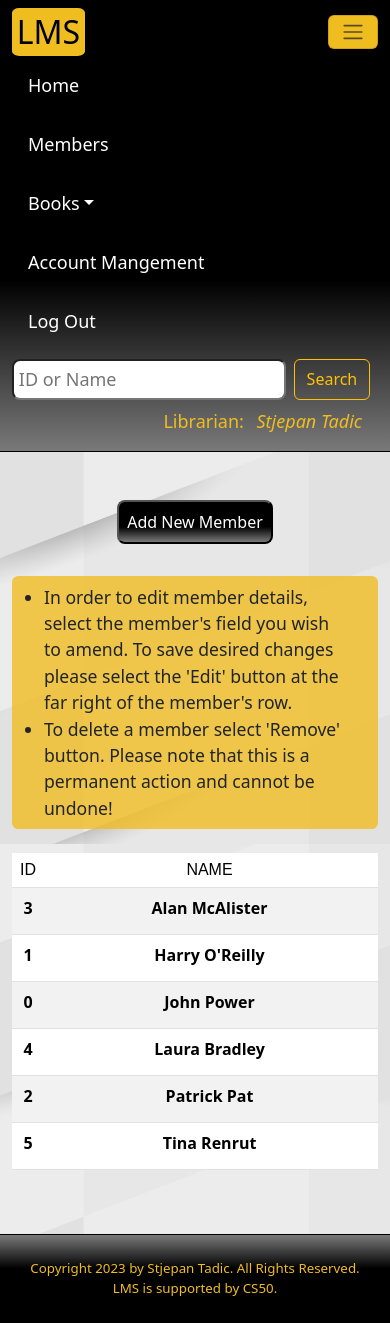
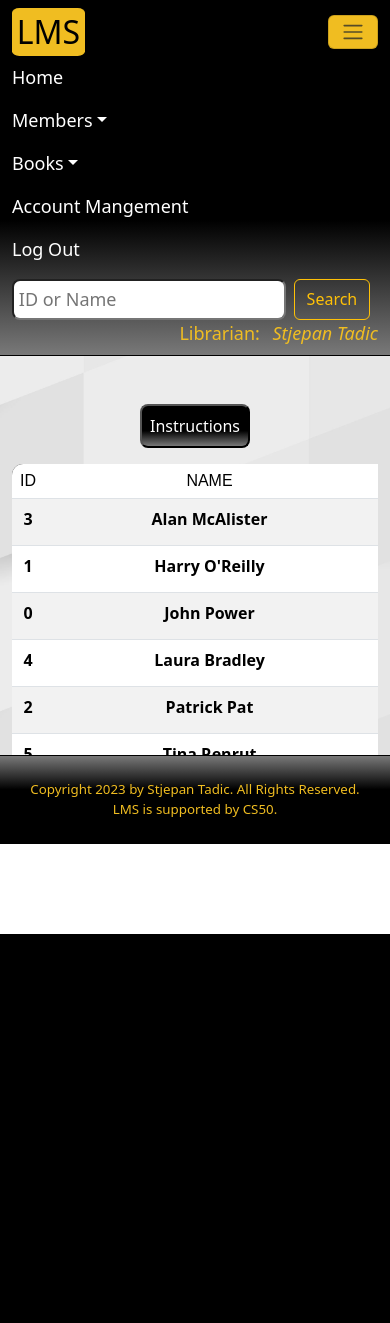
Before and after one commit to sttadic/flask-LMS, a Flask app: page /members in a window 390 px wide, after a click that opens the changed part. After the commit the page ends 934 px from the top, so only its background shows below. Run offline with Flask 2, Linux system fonts and the light colour scheme; a user stored in the database is signed in; some libraries are stand-ins or nearby versions.

Commit message:
Many changes to aesthetics, pages more responsive now, media queries added, changed looks of tables - there is now a scrollbar within a table instead of whole page, sticky headers added, sort by from books route is now within books.html body block instead of layout.html navbar block, etc.

```diff
--- a/app.py
+++ b/app.py
@@ -208,6 +208,10 @@ def books():
         books = db.execute('SELECT * FROM books WHERE title LIKE ? OR author LIKE ? OR id LIKE ?', '%' + q + '%', '%' + q + '%', q)
         return render_template('books.html', name=name, books=books)
 
+    # User reached route from navbar - query database for books and sort by title
+    books = db.execute('SELECT * FROM books ORDER BY title ASC')
+    return render_template('books.html', books=books, name=name)
+
 
 @app.route('/members', methods = ['GET', 'POST'])
 @login_required
@@ -243,11 +247,14 @@ def members():
         # If clicked on delete
         if button == 'delete':
 
+            # Query databas for the name of a deleted member
+            removed = db.execute('SELECT name FROM members WHERE member_id == ?', request.form.get('id'))[0]['name']
+
             # Delete member
             db.execute('DELETE FROM members WHERE member_id == ?', request.form.get('id'))
 
             # Flash a message that memeber is removed
-            flash('Member removed!')
+            flash(f'Member {removed} has been removed.')
 
             # Query database for members
             members = db.execute('SELECT * FROM members ORDER BY name ASC')
--- a/static/styles.css
+++ b/static/styles.css
@@ -7,6 +7,7 @@ body {
     flex-direction: column;
     background-position: center center;
     background-size: cover;
+    overflow: hidden;
 }
 
 nav {
@@ -21,6 +22,12 @@ nav {
 .nav-item {
     padding: 0.5rem 1rem;
 }
+
+@media only screen and (max-width: 1185px) {
+    .nav-item {
+      padding: 0;
+    }
+  }
 
 .navbar-brand {
     margin-right: 3rem;
@@ -60,7 +67,7 @@ footer {
 /* Flash messages styling */
 .container {
     margin-top: 1rem;
-    margin-bottom: 2rem;
+    margin-bottom: 1rem;
 }
 
 .error {
@@ -157,13 +164,30 @@ footer {
     padding: 0.3rem;
 }
 
+.sort {
+    margin-bottom: 2rem;
+}
+
+.sort-by {
+    font-size: 1.1rem;
+    padding-right: .2rem;
+}
+
 .wrapper {
     overflow: hidden;
     overflow-x: auto;
+    overflow-y: auto;
+    max-height: 60vh;
 }
 
 .table {
     font-weight: bold;
+
+}
+
+.table-top {
+    background-image: linear-gradient(180deg, rgba(0,0,0,1) 62%, rgba(121,121,121,1) 100%);
+    color: white;
 }
 
 th {
@@ -216,7 +240,7 @@ textarea:hover {
     font-size: 1.1rem;
     margin-bottom: 1.5rem;
     background-color: rgb(240, 189, 33, 0.8);
-    padding: 0.5rem 2rem;
+    padding: 0.9rem 2rem 0.05rem 2rem;
     border-radius: 0.4rem;
 }
 
--- a/templates/books.html
+++ b/templates/books.html
@@ -10,6 +10,12 @@
 {% endblock %}
 
 {% block main %}
+<div class="sort">
+    <span class="sort-by">Sort by:</span>
+    <a href="/books?sort=title"><button class="button">Title</button></a>
+    <a href="/books?sort=author"><button class="button">Author</button></a>
+    <a href="/books?sort=genre"><button class="button">Genre</button></a>
+</div>
 <div class="wrapper">
 <table class="table table-striped">
     <thead>
--- a/templates/layout.html
+++ b/templates/layout.html
@@ -18,7 +18,7 @@
 </head>
 
 <body>
-    <nav class="navbar navbar-expand-lg">
+    <nav class="navbar navbar-expand-lg sticky-top">
         <div class="container-fluid">
             <a class="navbar-brand" href="/">LMS</a>
             <button class="navbar-toggler" type="button" data-bs-toggle="collapse" data-bs-target="#navbarSupportedContent" aria-controls="navbarSupportedContent" aria-expanded="false" aria-label="Toggle navigation">
@@ -28,15 +28,23 @@
                 {% if session["user_id"] %}
                     <ul class="navbar-nav me-auto mb-2 mb-lg-0">
                         <li class="nav-item"><a class="nav-link" aria-current="page" href="/">Home</a></li>
-                        <li class="nav-item"><a class="nav-link" href="/members">Members</a></li>
+                        <li class="nav-item dropdown">
+                            <a class="nav-link dropdown-toggle" href="#" role="button" data-bs-toggle="dropdown" aria-expanded="false">Members</a>
+                            <ul class="dropdown-menu bg-black bg-gradient">
+                                <li><a class="dropdown-item text-white" href="/members">Manage Members</a></li>
+                                <li><hr class="dropdown-divider text-bg-warning"></li>
+                                <li><a class="dropdown-item text-white" href="/new-member">Add New Member</a></li>
+                            </ul>
+                        </li>
+
+
                         <li class="nav-item dropdown">
                             <a class="nav-link dropdown-toggle" href="#" role="button" data-bs-toggle="dropdown" aria-expanded="false">Books</a>
                             <ul class="dropdown-menu bg-black bg-gradient">
-                                <li><a class="dropdown-item text-white" href="/books?sort=title">By Title</a></li>
-                                <li><a class="dropdown-item text-white" href="/books?sort=author">By Author</a></li>
-                                <li><a class="dropdown-item text-white" href="/books?sort=genre">By Genre</a></li>
+                                <li><a class="dropdown-item text-white" href="/books">All Books</a></li>
                                 <li><hr class="dropdown-divider text-bg-warning"></li>
                                 <li><a class="dropdown-item text-white" href="/manage-books">Manage Books</a></li>
+                                <li><a class="dropdown-item text-white" href="/new-book">Add Books</a></li>
                             </ul>
                         </li>
                         <li class="nav-item"><a class="nav-link" aria-current="page" href="#">Account Mangement</a></li>
@@ -52,7 +60,7 @@
         {% block main %}
         {% endblock %}
     </main>
-    <footer>
+    <footer class="sticky-bottom">
         Copyright 2023 by Stjepan Tadic. All Rights Reserved.<br>
         LMS is supported by CS50.
     </footer>
--- a/templates/members.html
+++ b/templates/members.html
@@ -10,9 +10,21 @@
 {% endblock %}
 
 {% block main %}
-<form action="/new-member">
-    <button class="button btn-members">Add New Member</button>
-</form>
+<p>
+    <button class="button btn-members" type="button" data-bs-toggle="collapse" data-bs-target="#collapseExample" aria-expanded="false" aria-controls="collapseExample">
+        Instructions
+    </button>
+</p>
+<div class="collapse" id="collapseExample">
+    <div class="note">
+        <ul>
+            <li>In order to edit member details, select the member's field you wish to amend.
+            To save desired changes please select the 'Edit' button at the far right of the member's row.</li>
+            <li>To delete a member select 'Remove' button. Please note that this is a permanent action and
+            cannot be undone!</li>
+        </ul>
+    </div>
+</div>
 <div class="container">
     {% with messages = get_flashed_messages() %}
     {% if messages %}
@@ -25,21 +37,17 @@
     {% endif %}
     {% endwith %}
 </div>
-<ul class="note">
-    <li>In order to edit member details, select the member's field you wish to amend.
-    To save desired changes please select the 'Edit' button at the far right of the member's row.</li>
-    <li>To delete a member select 'Remove' button. Please note that this is a permanent action and
-    cannot be undone!</li>
-</ul>
 <div class="wrapper">
 <table class="table table-striped" spellcheck="false">
-    <thead>
+    <thead class="sticky-top table-top">
         <tr>
-            <th scope="col">ID</th>
+            <th scope="col" style="border-radius: 0.7rem 0 0 0;">ID</th>
             <th scope="col">NAME</th>
             <th scope="col">EMAIL</th>
             <th scope="col">ADDRESS</th>
             <th scope="col">PHONE</th>
+            <th scope="col"></th>
+            <th scope="col" style="border-radius: 0 0.7rem 0 0;"></th>
         </tr>
     </thead>
     <tbody>
```
Also changed, not shown: templates/manage-books.html (+15 -3 lines).
